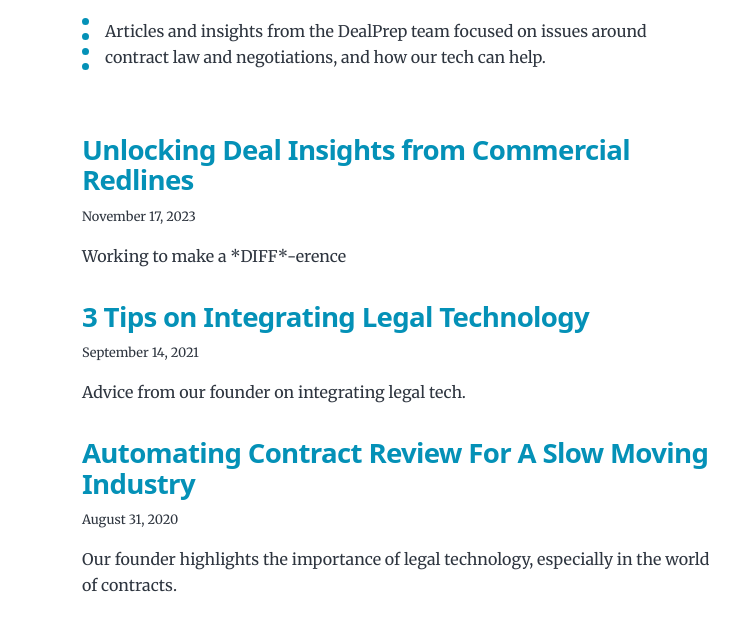
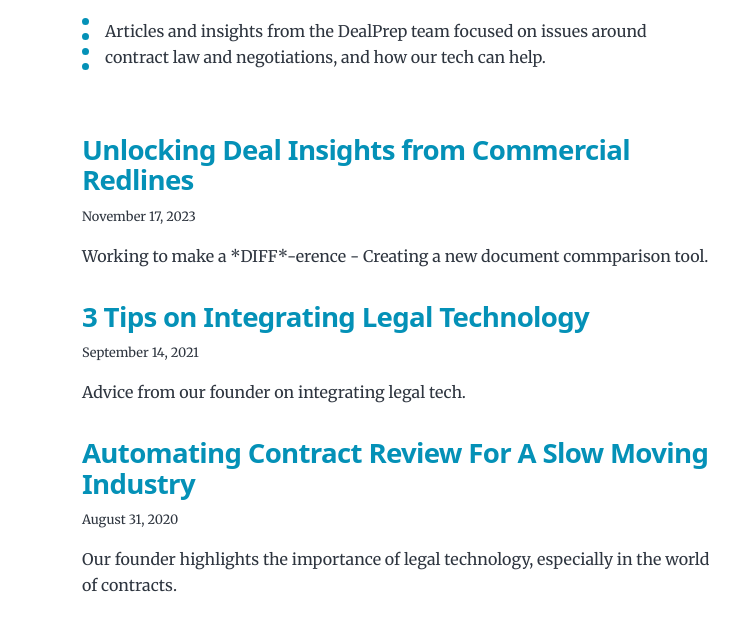
Before and after one commit to clausehound/dealprep-blog, a Gatsby site: page / in a window 1280 px wide. Shown: the part 158-781 px from the top of the page, without its empty margins (242-982 px from the left). Built offline with nearby package versions, Linux system fonts and the light colour scheme; Gatsby itself is replaced by a stand-in of ours.

Commit message:
Update index.md

```diff
--- a/content/blog/Unlocking Deal Insights from Commercial Redlines/index.md
+++ b/content/blog/Unlocking Deal Insights from Commercial Redlines/index.md
@@ -1,7 +1,7 @@
 ---
 title: Unlocking Deal Insights from Commercial Redlines
 date: "2023-11-17T22:12:03.284Z"
-description: "Working to make a *DIFF*-erence"
+description: "Working to make a *DIFF*-erence - Creating a new document commparison tool."
 ---
 
 ## Our Problem
```
